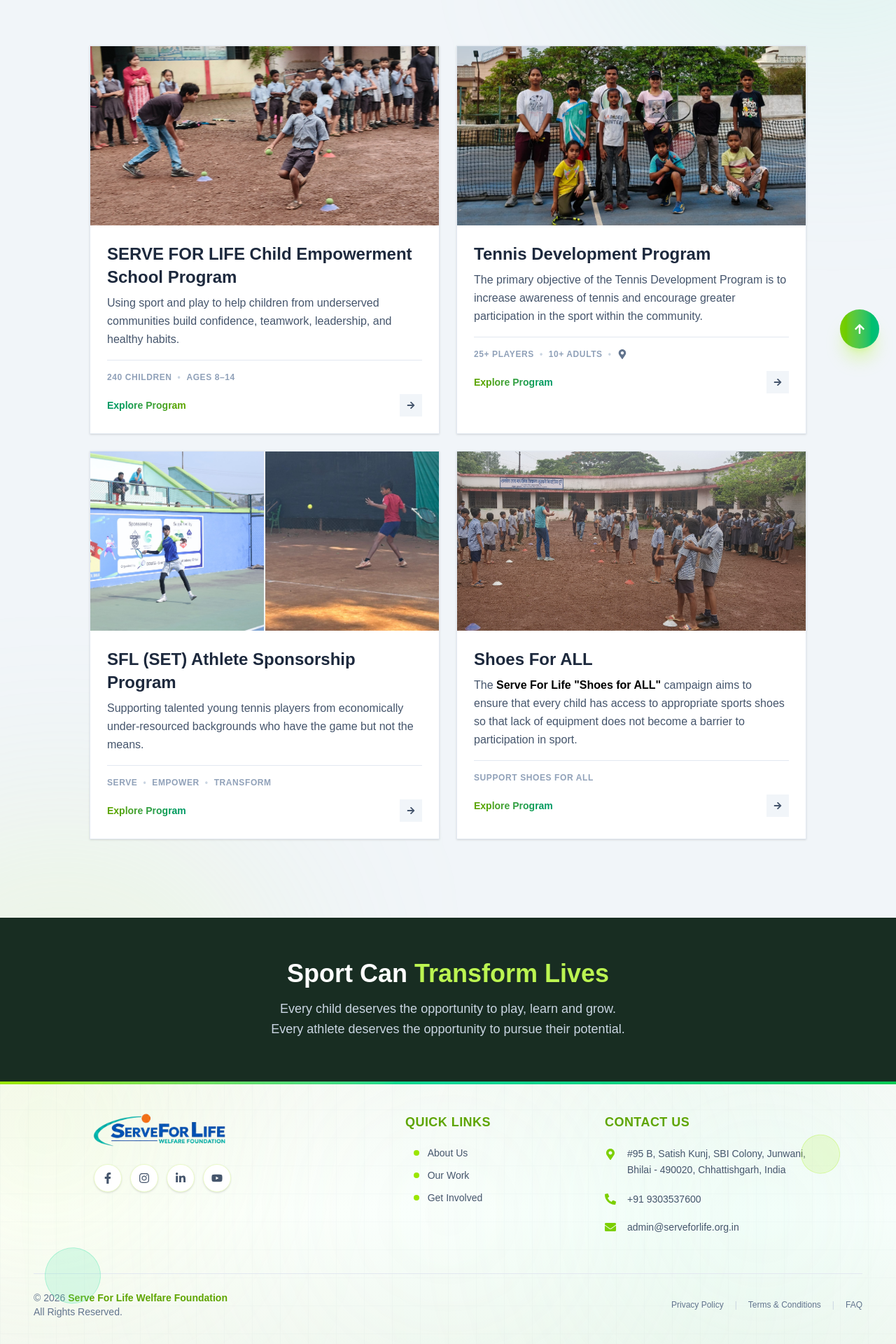
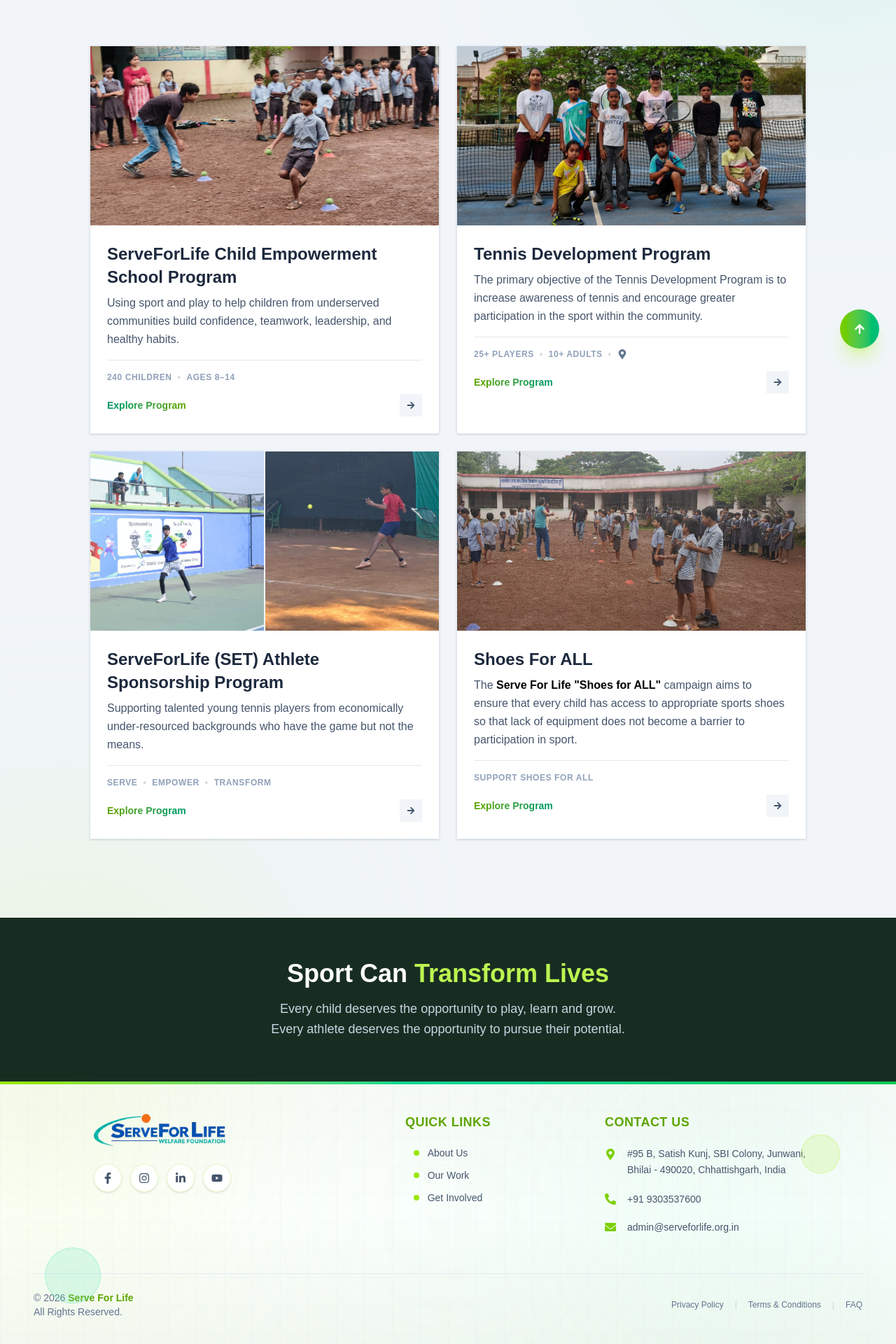
Before and after one commit to Shivanshu666/Serve-For-Life-Welfare-Foundation, a Next.js app in the folder frontend/: page /work in a window 1280 px wide. Shown: the part 278-2198 px from the top of the page at 70% size. Built offline with nearby package versions, Linux system fonts and the light colour scheme.

Commit message:
Add text

```diff
--- a/frontend/components/about/OurStory.tsx
+++ b/frontend/components/about/OurStory.tsx
@@ -125,7 +125,7 @@
       </h1>
 
       <p className="mt-8 max-w-2xl text-base leading-8 text-[#182D22]/75 sm:text-lg">
-        Serve For Life Welfare Foundation is a purpose-driven
+        Serve For Life is a purpose-driven
         non-profit organization established with a simple yet
         powerful vision — to give back to sport and to society
         by creating opportunities for every child to experience
--- a/frontend/components/home/Purpose.tsx
+++ b/frontend/components/home/Purpose.tsx
@@ -16,7 +16,7 @@
             Our Purpose
           </span>
 
-          <p className="mt-6 text-lg leading-relaxed text-slate-600 sm:text-xl lg:text-xl">
+          <p className="mt-6 leading-relaxed text-slate-600  text-xl">
             To transform lives through sport by making quality sports
             education accessible to every child <br /> — nurturing character,
             promoting inclusion, and creating opportunities that extend far
--- a/frontend/components/involved/Involved1.tsx
+++ b/frontend/components/involved/Involved1.tsx
@@ -60,7 +60,7 @@
                     </div>
 
 
- <h2 className="mt-5 text-3xl font-bold text-slate-900 sm:text-4xl lg:text-5xl">
+ <h2 className="mt-5 text-3xl font-bold text-slate-900 ">
             Ready to{" "}
             <span className="bg-gradient-to-r from-lime-500 to-emerald-500 bg-clip-text text-transparent">
               Make a Difference?
@@ -138,7 +138,7 @@
           <div className="mb-10 flex flex-col justify-between gap-4 sm:flex-row sm:items-end">
             <div>
 
-            <div className="flex items-center gap-3 font-mono text-sm uppercase tracking-[0.16em] text-[#2F5D3A]">
+            <div className="flex items-center gap-3 font-mono text-lg uppercase tracking-[0.16em] text-[#2F5D3A]">
                 <span className="h-px w-6 bg-[#2F5D3A]" />
                 How you can help
               </div>
--- a/frontend/components/involved/Involved2.tsx
+++ b/frontend/components/involved/Involved2.tsx
@@ -105,7 +105,7 @@
                 <div className="mx-auto max-w-4xl text-center">
 
                     {/* Badge */}
-                    <div className="mb-5 inline-flex items-center gap-2 rounded-full border border-[#D0DCD0] bg-white/80 px-4 py-1.5 text-[10px] font-semibold uppercase tracking-[0.18em] text-[#4F6A4D] shadow-sm backdrop-blur-sm transition-all hover:bg-white sm:text-lg">
+                    <div className="mb-5 inline-flex items-center gap-2 rounded-full border border-[#D0DCD0] bg-white/80 px-4 py-1.5 font-semibold uppercase tracking-[0.18em] text-[#4F6A4D] shadow-sm backdrop-blur-sm transition-all hover:bg-white text-lg">
                         <Heart className="h-3.5 w-3.5 sm:h-4 sm:w-4" />
                         Make an Impact
                     </div>
@@ -121,7 +121,7 @@
                     </h2>
 
                     {/* Description */}
-                    <p className="mx-auto mt-5 max-w-2xl text-sm leading-6 text-[#657068] sm:mt-6 sm:text-base sm:leading-7 lg:text-lg">
+                    <p className="mx-auto mt-5 max-w-2xl text-xl leading-6 text-[#657068] sm:mt-6 sm:text-base sm:leading-7 lg:text-lg">
                         The future of any sport begins with an <span className="font-bold">OPPORTUNITY</span>. <br />
                         Your contribution helps create access to sport, strengthen
                         grassroots development, improve sporting infrastructure,
--- a/frontend/components/layout/Footer.tsx
+++ b/frontend/components/layout/Footer.tsx
@@ -374,7 +374,7 @@
 text-lime-600
 "
               >
-                Serve For Life Welfare Foundation
+                Serve For Life
               </span>{" "}
               <br />
               All Rights Reserved.
@@ -389,7 +389,7 @@
 "
           >
             <Link
-              href="/privacy"
+              href="#"
               className="
 text-slate-500
 hover:text-lime-600
--- a/frontend/components/work/OurProgram.tsx
+++ b/frontend/components/work/OurProgram.tsx
@@ -34,7 +34,7 @@
 
 const programs = [
   {
-    title: "SERVE FOR LIFE Child Empowerment School Program",
+    title: "ServeForLife Child Empowerment School Program",
     description:
         "Using sport and play to help children from underserved communities build confidence, teamwork, leadership, and healthy habits.",
     image: "/images/About3.jpeg",
@@ -84,7 +84,7 @@
 },
 
 {
-    title: "SFL (SET) Athlete Sponsorship Program",
+    title: "ServeForLife (SET) Athlete Sponsorship Program",
     description:
         "Supporting talented young tennis players from economically under-resourced backgrounds who have the game but not the means.",
     image: "/images/program2.jpg",          // ← fallback (rakh lo, kuch tod nahi raha)
```
